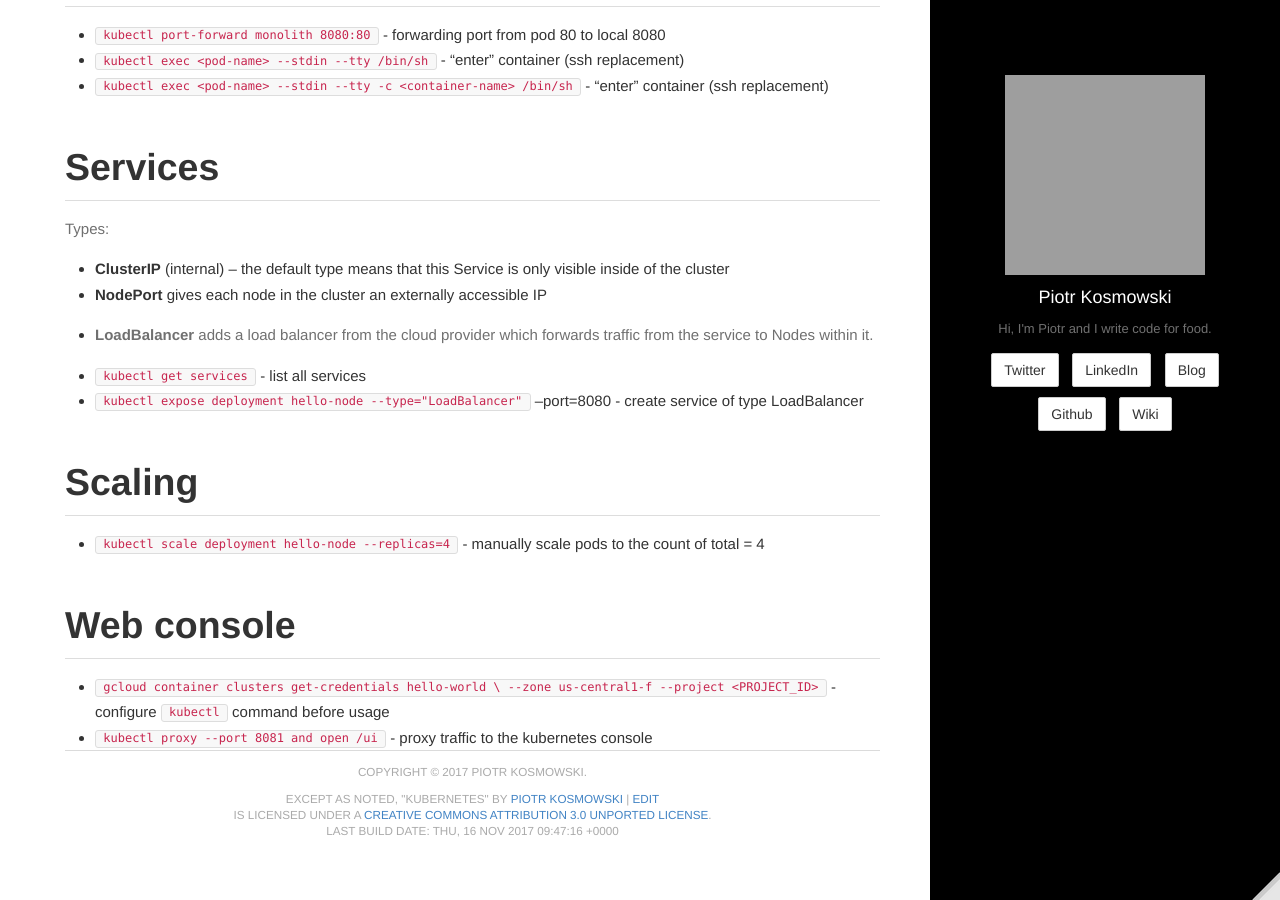
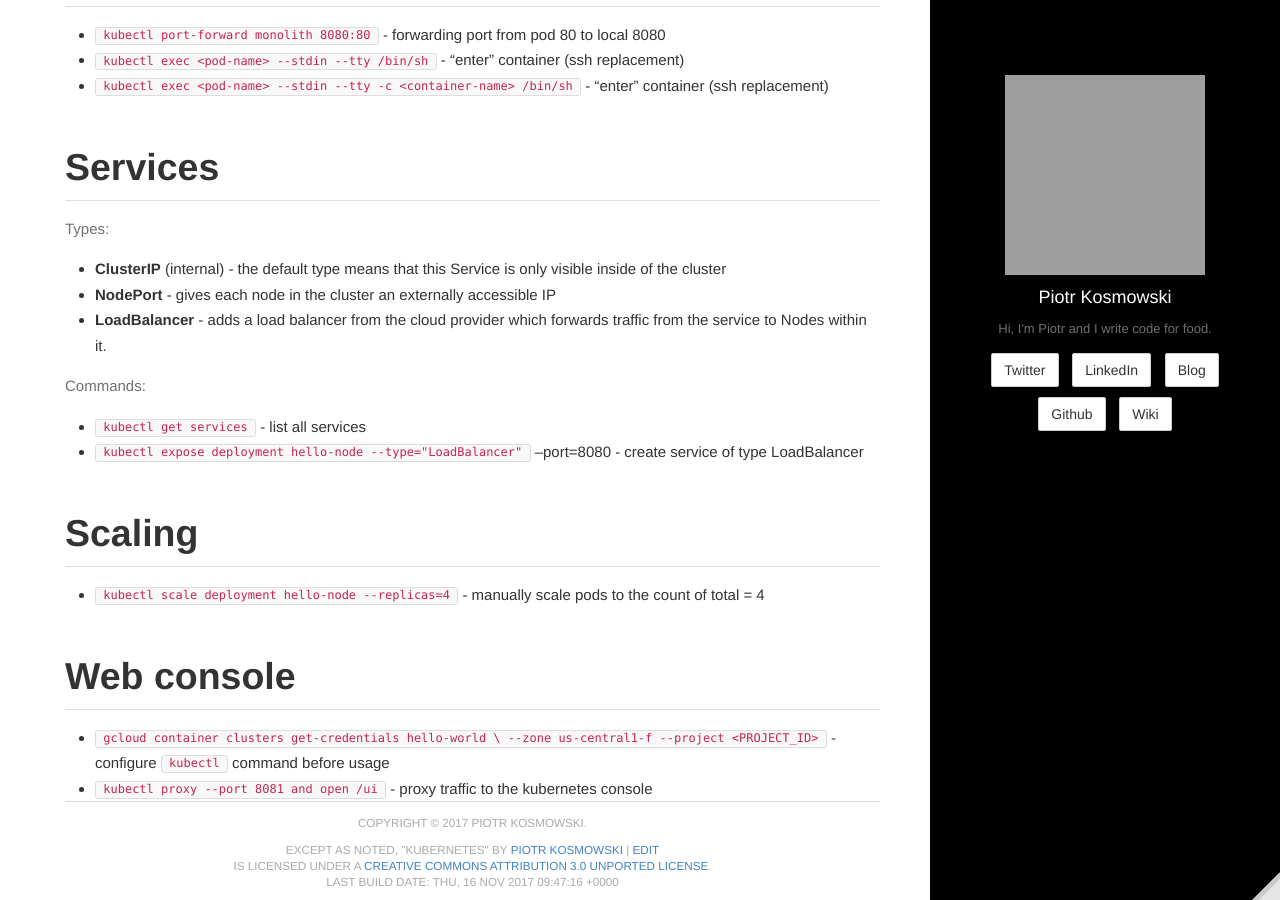
Before and after one commit to kospiotr/kospiotr.github.io, a Jekyll site: the page built from wiki/kubernetes.md, in a window 1280 px wide and 900 px high, scrolled down 2438 px. Built offline with Jekyll 4.4.1, drawn with Linux system fonts in a browser that asks for light colours; some of the changed lines change nothing that is shown; grey boxes are pictures that could not be loaded.

Commit message:
Update kubernetes.md

```diff
--- a/wiki/kubernetes.md
+++ b/wiki/kubernetes.md
@@ -88,11 +88,11 @@ EOF
 # Services
 
 Types:
-* **ClusterIP** (internal) -- the default type means that this Service is only visible inside of the cluster
-* **NodePort** gives each node in the cluster an externally accessible IP
-* **LoadBalancer** adds a load balancer from the cloud provider which forwards traffic from the service to Nodes within it.
+* **ClusterIP** (internal) - the default type means that this Service is only visible inside of the cluster
+* **NodePort** - gives each node in the cluster an externally accessible IP
+* **LoadBalancer** - adds a load balancer from the cloud provider which forwards traffic from the service to Nodes within it.
 
-
+Commands:
 * `kubectl get services` - list all services
 * `kubectl expose deployment hello-node --type="LoadBalancer"` --port=8080 - create service of type LoadBalancer
 
```
